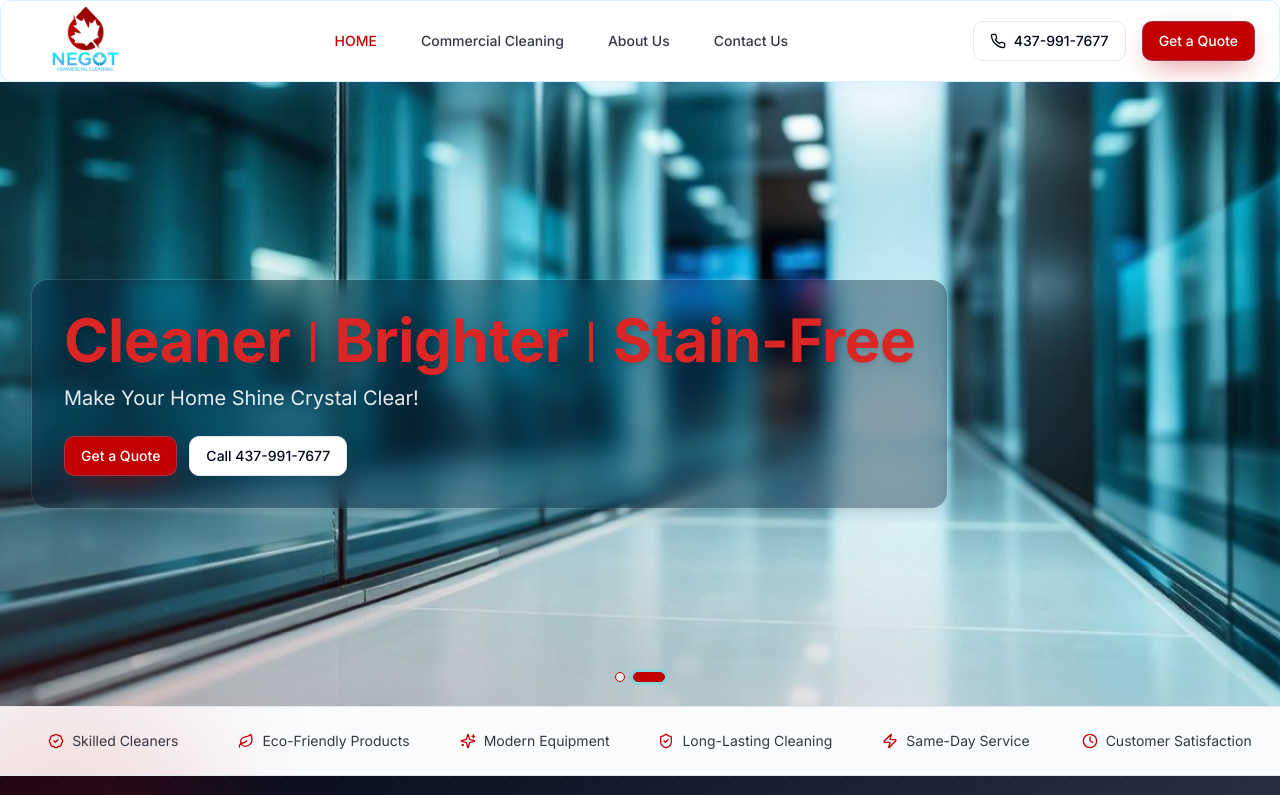
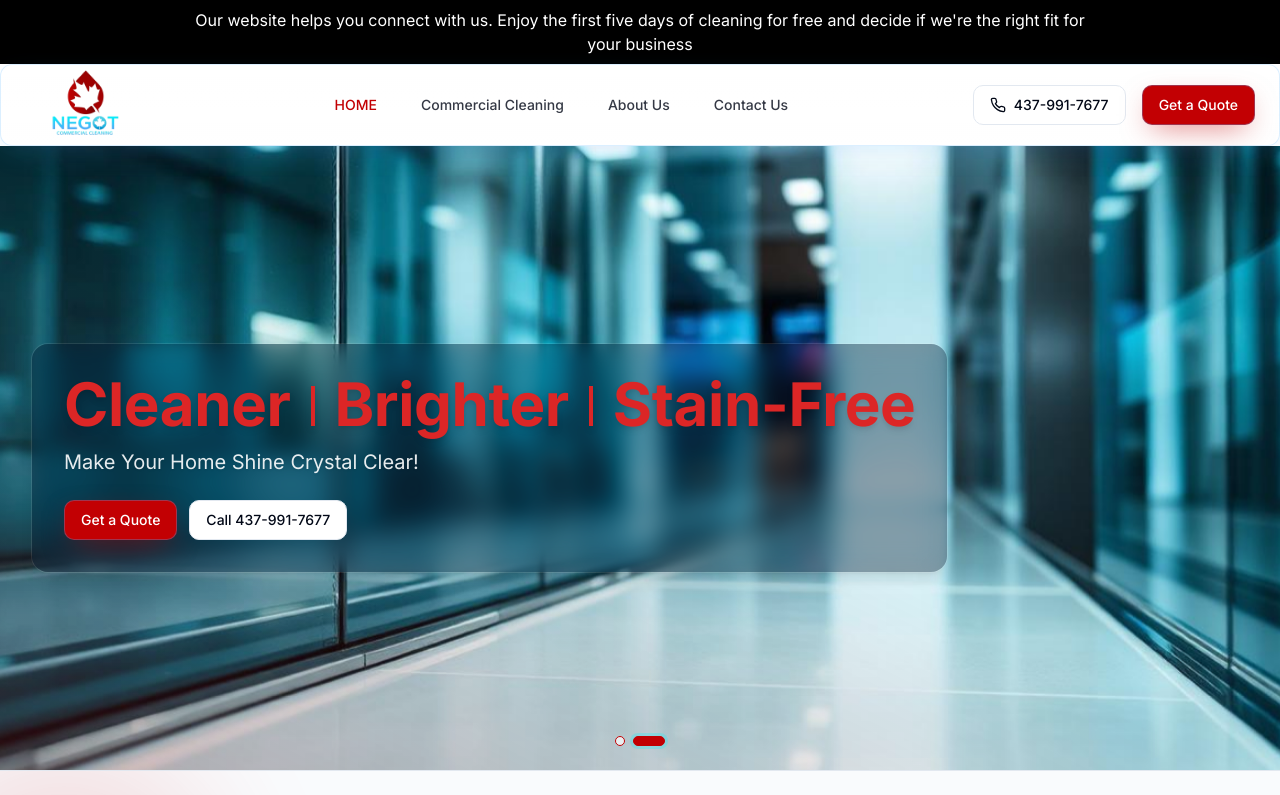
Before and after one commit to laithhasan/maple-mop-shine, a React (Vite) app: page / in a window 1280 px wide. Shown: the top 795 px of the page. Built offline with nearby package versions, Linux system fonts and the light colour scheme.

Commit message:
Add announcement banner
Add a black banner with white text above the navbar. The banner will display the announcement: "Our website helps you connect with us. Enjoy the first five days of cleaning for free and decide if we're the right the fit for your business".

```diff
--- a/src/App.tsx
+++ b/src/App.tsx
@@ -8,6 +8,7 @@ import Navbar from "./components/layout/Navbar";
 import Footer from "./components/layout/Footer";
 import BackToTop from "./components/common/BackToTop";
 import ScrollToTop from "./components/common/ScrollToTop";
+import PromoBanner from "./components/common/PromoBanner";
 import Index from "./pages/Index";
 import CommercialCleaning from "./pages/CommercialCleaning";
 import About from "./pages/About";
@@ -24,6 +25,7 @@ const App = () => (
       <Sonner />
       <BrowserRouter>
         <ScrollToTop />
+        <PromoBanner />
         <Navbar />
         <Routes>
           <Route path="/" element={<Index />} />
--- /dev/null
+++ b/src/components/common/PromoBanner.tsx
@@ -0,0 +1,9 @@
+export default function PromoBanner() {
+  return (
+    <div className="bg-black text-white py-2 px-4 text-center">
+      <p className="text-sm md:text-base max-w-4xl mx-auto">
+        Our website helps you connect with us. Enjoy the first five days of cleaning for free and decide if we're the right fit for your business
+      </p>
+    </div>
+  );
+}
```
